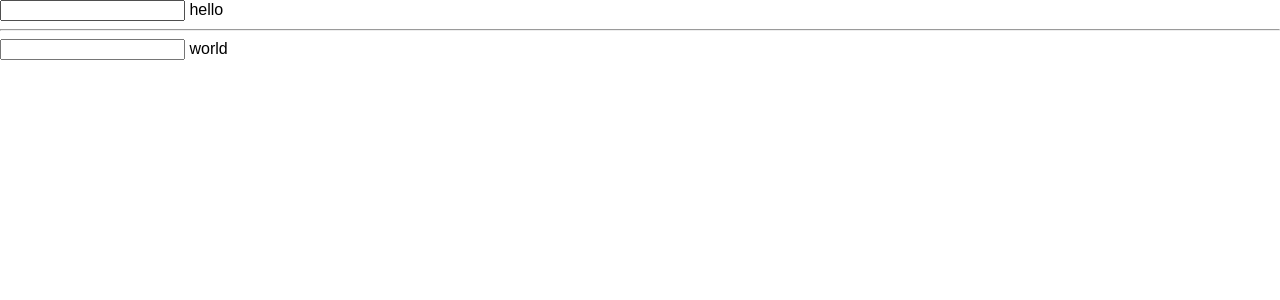
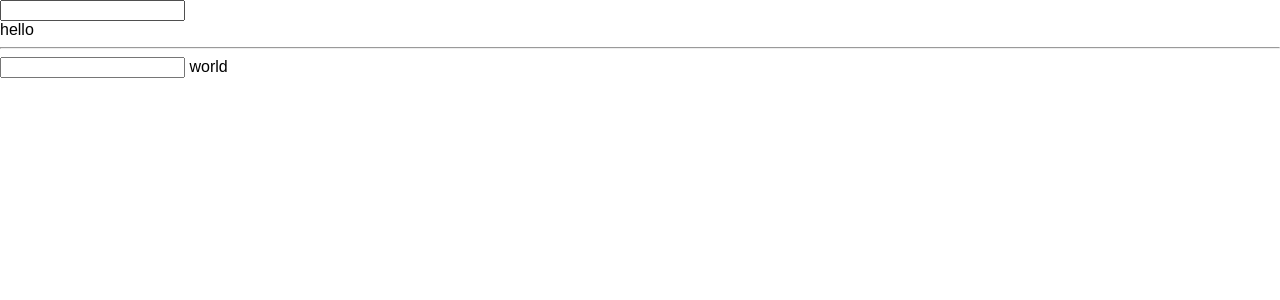
Before and after one commit to dkulkarni/react-app, a React (Create React App) app: page / in a window 1280 px wide. Shown: the top 300 px of the page. Built offline with nearby package versions, Linux system fonts and the light colour scheme.

Commit message:
Chapter 10: crazy usage

```diff
--- a/src/App.js
+++ b/src/App.js
@@ -6,9 +6,9 @@ class App extends Component {
     this.state = { a: 'hello', b: 'world'};
   }
 
-  update(e) {
+  update() {
     this.setState({
-      a: this.a.value,
+      a: this.cat.refs.input.value,
       b: this.refs.b.value
     })
   }
@@ -16,10 +16,9 @@ class App extends Component {
   render() {
     return(
       <div>
-        <input
-          ref={ x => this.a = x }
-          type="text"
-          onChange={this.update.bind(this)}
+        <Input
+          ref={ component => this.cat = component }
+          update={this.update.bind(this)}
         /> {this.state.a}
         <hr />
         <input
@@ -32,4 +31,14 @@ class App extends Component {
   }
 }
 
+class Input extends Component {
+  render() {
+    return(
+      <div>
+        <input ref="input" type="text" onChange={this.props.update} />
+      </div>
+    )
+  }
+}
+
 export default App;
```
